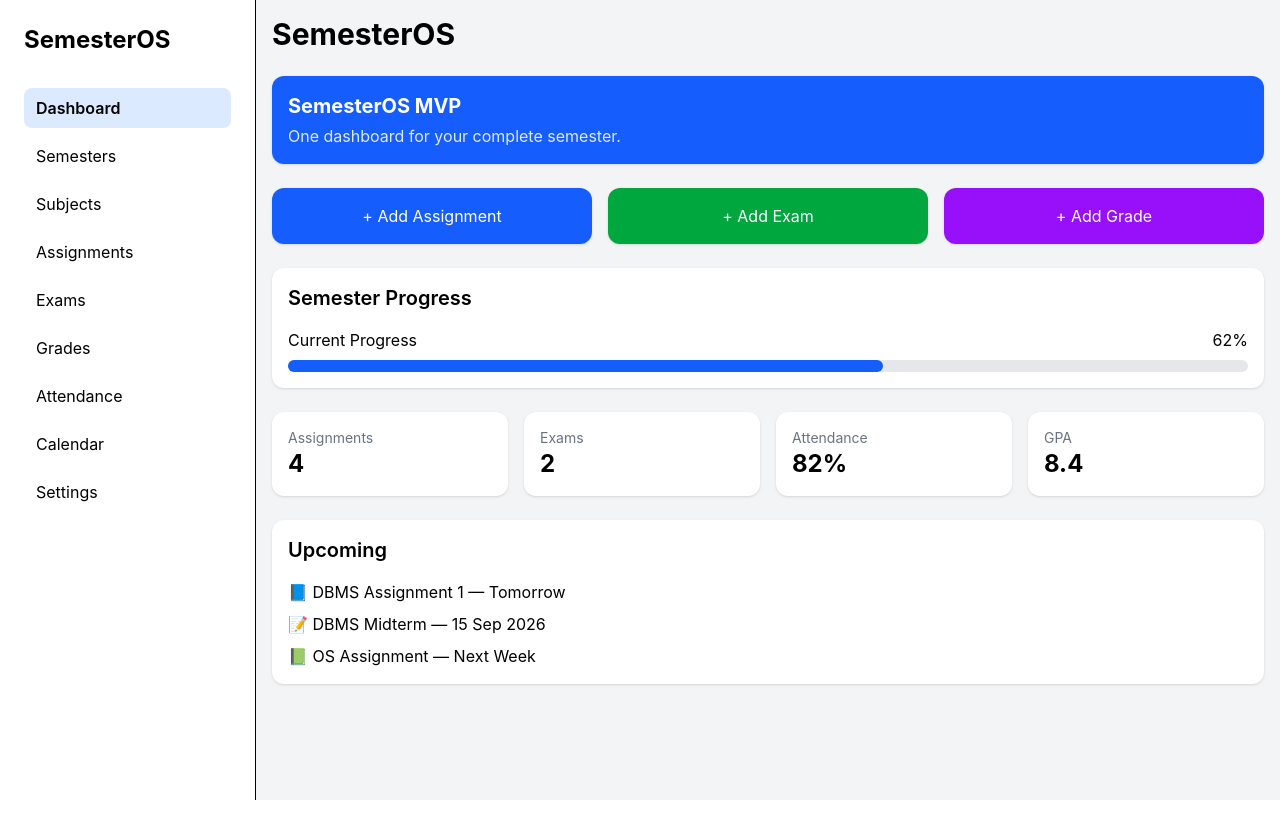
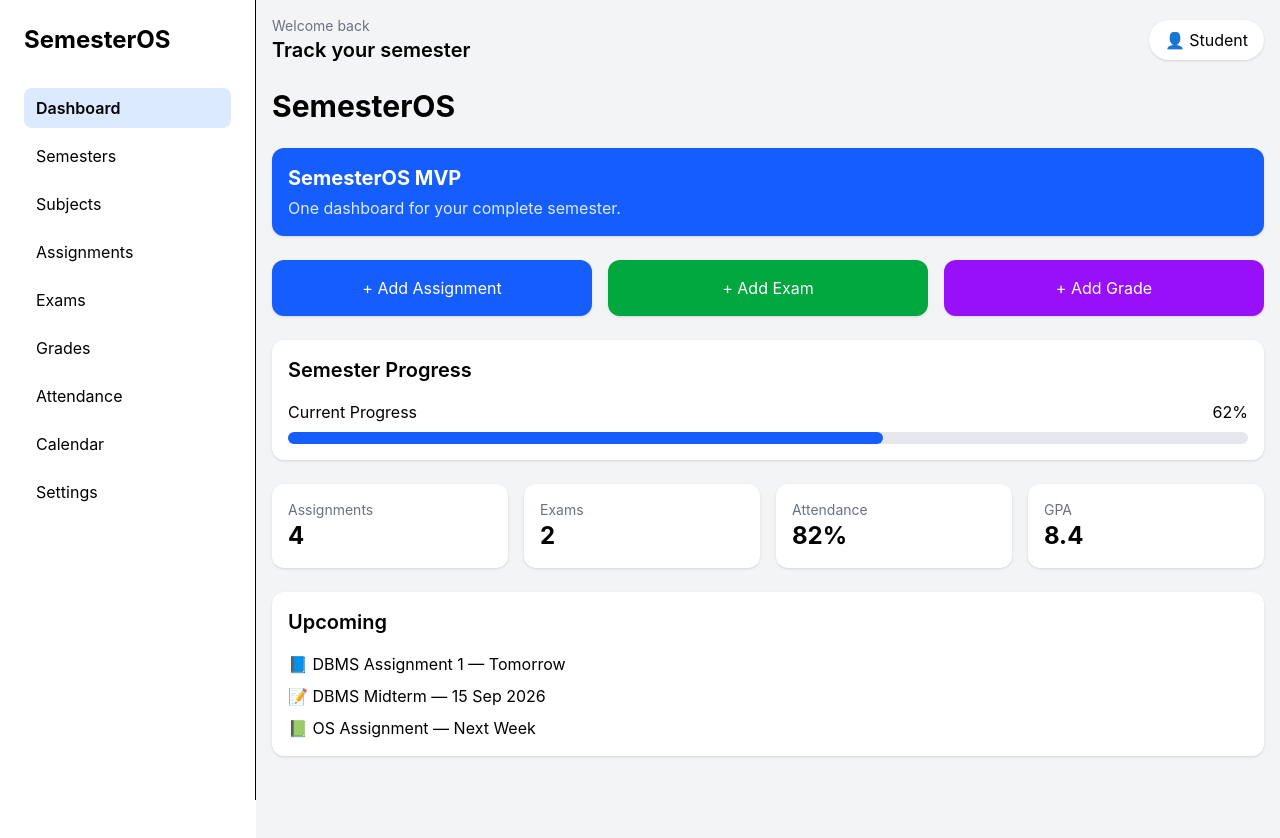
Before and after one commit to anupamlohar22/semester-os, a React (Vite) app in the folder frontend/: page / in a window 1280 px wide. Shown: the top 838 px of the page. Before the commit the page ends 800 px from the top, so only its background shows below. Built offline with nearby package versions, Linux system fonts and the light colour scheme.

Commit message:
Add reusable topbar component

```diff
--- a/frontend/src/components/PageLayout.tsx
+++ b/frontend/src/components/PageLayout.tsx
@@ -1,5 +1,5 @@
 import type { ReactNode } from "react";
-
+import Topbar from "./Topbar";
 import PageHeader from "./PageHeader";
 import DesktopSidebar from "./DesktopSidebar";
 import MobileNavbar from "./MobileNavbar";
@@ -15,10 +15,11 @@ function PageLayout({ title, children }: Props) {
       <DesktopSidebar />
 
       <div className="min-h-screen flex-1 bg-gray-100 p-4 pb-24">
-        <PageHeader title={title} />
+        <Topbar />
 
-        {children}
+<PageHeader title={title} />
 
+{children}
         <MobileNavbar />
       </div>
     </div>
--- /dev/null
+++ b/frontend/src/components/Topbar.tsx
@@ -0,0 +1,21 @@
+function Topbar() {
+  return (
+    <div className="mb-6 flex items-center justify-between">
+      <div>
+        <p className="text-sm text-gray-500">
+          Welcome back
+        </p>
+
+        <h2 className="text-xl font-semibold">
+          Track your semester
+        </h2>
+      </div>
+
+      <div className="rounded-full bg-white px-4 py-2 shadow">
+        👤 Student
+      </div>
+    </div>
+  );
+}
+
+export default Topbar;
```
